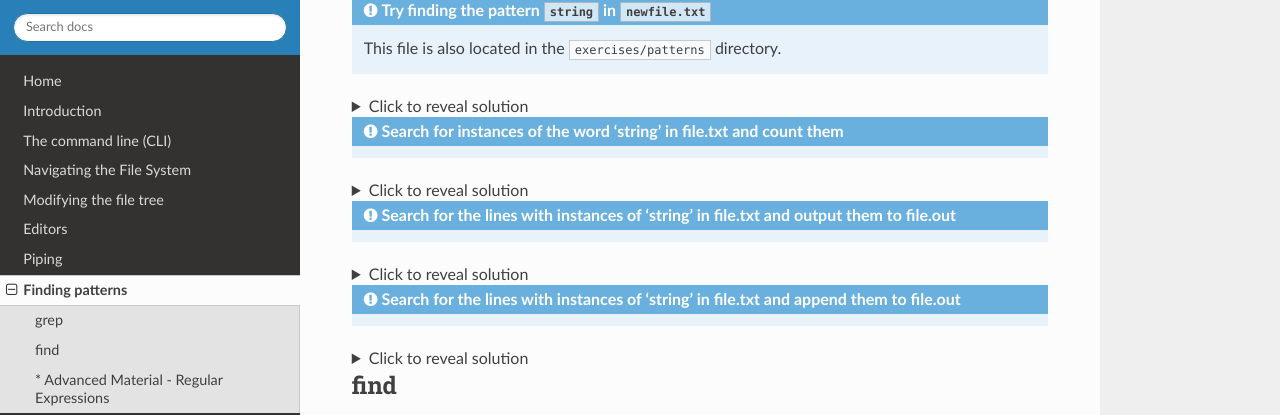
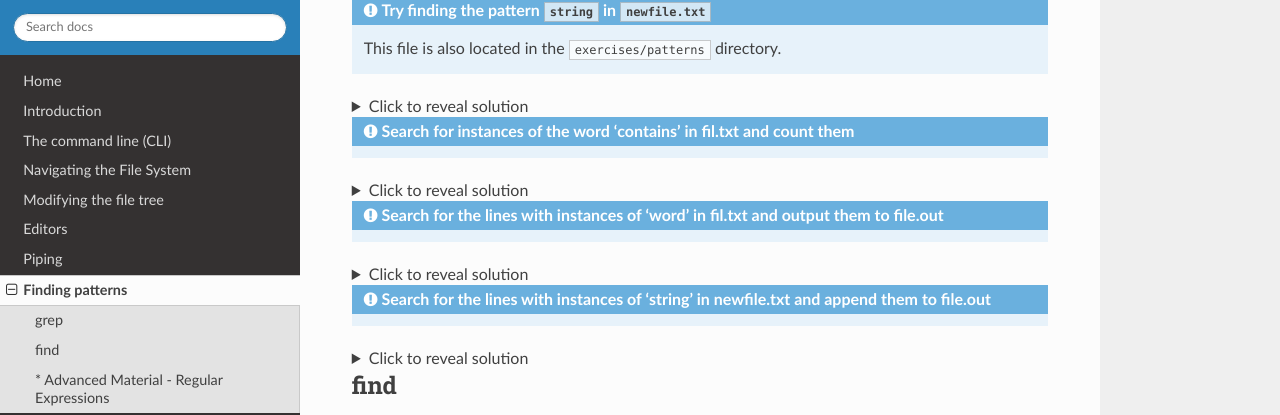
Before and after one commit to hpc2n/linux-command-line-101, an MkDocs documentation site: the page built from docs/patterns.md, in a window 1280 px wide and 900 px high, scrolled down 1825 px. Shown: the part 136-551 px from the top of the window. Built offline with MkDocs 1.6.1, drawn with Linux system fonts in a browser that asks for light colours; nearby versions of some CDN libraries.

Commit message:
patterns text corrected

````diff
--- a/docs/patterns.md
+++ b/docs/patterns.md
@@ -77,28 +77,28 @@
 
     ![grep string](images/grepstring.png){: style="width: 400px;float: right;padding: 3px;}
 
-!!! Exercise "Search for instances of the word 'string' in file.txt and count them"
+!!! Exercise "Search for instances of the word 'contains' in fil.txt and count them"
 
 ??? Solution "Click to reveal solution"
 
     ```bash
-    grep -o -i string file.txt | wc -l
+    grep -o -i contains fil.txt | wc -l
     ```
 
-!!! Exercise "Search for the lines with instances of 'string' in file.txt and output them to file.out"
+!!! Exercise "Search for the lines with instances of 'word' in fil.txt and output them to file.out"
 
 ??? Solution "Click to reveal solution"
 
     ```bash
-    grep string file.txt > file.out
+    grep word fil.txt > file.out
     ```
 
-!!! Exercise "Search for the lines with instances of 'string' in file.txt and append them to file.out"
+!!! Exercise "Search for the lines with instances of 'string' in newfile.txt and append them to file.out"
 
 ??? Solution "Click to reveal solution"
 
     ```bash
-    grep string file.txt >> file.out
+    grep string newfile.txt >> file.out
     ```
 
 ## find
````
